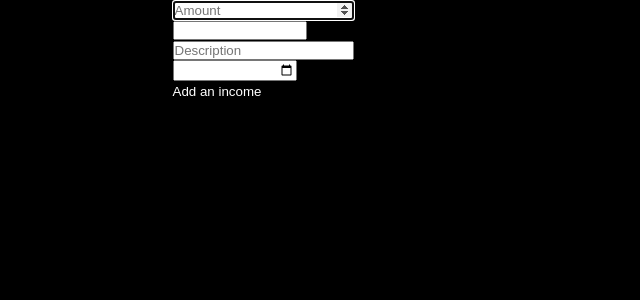
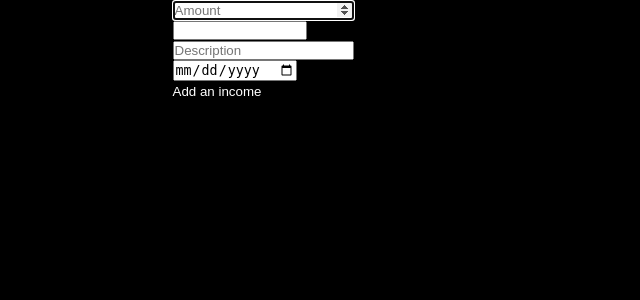
Before and after one commit to nitram/minux, a Flask app: page /income in a window 1280 px wide. Shown: the part 54-354 px from the top of the page, without its empty margins (0-640 px from the left). Run offline with Flask 2, Linux system fonts and the light colour scheme; the visitor is signed in with stand-in values (Sample User, id 1); data that the repository does not hold is empty; some libraries are stand-ins or nearby versions.

Commit message:
Input color changed

```diff
--- a/static/styles.css
+++ b/static/styles.css
@@ -23,6 +23,10 @@ button:hover {
 
 a {
     text-decoration: none;
+}
+
+input {
+    color: #000;
 }
 
 
```
